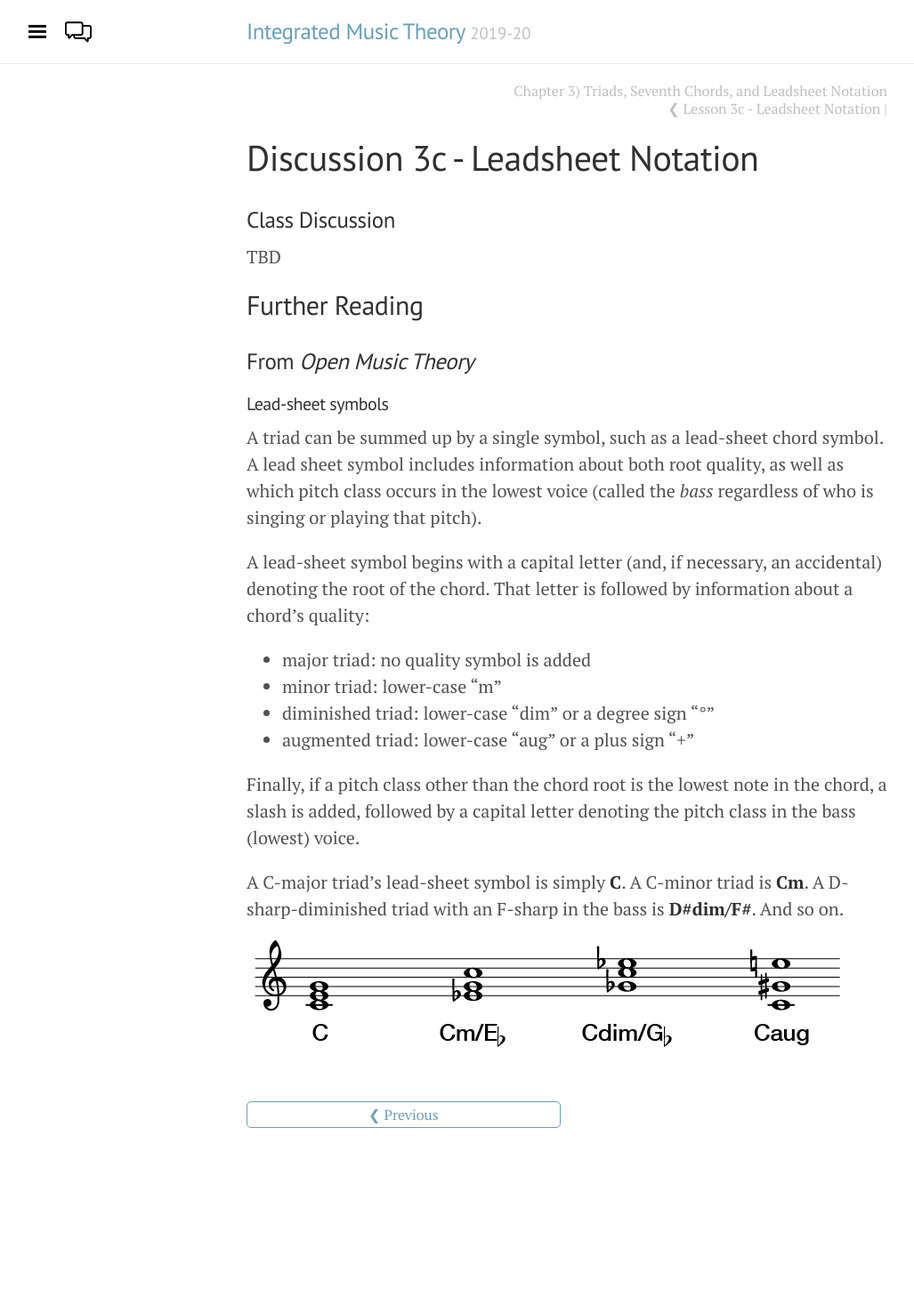
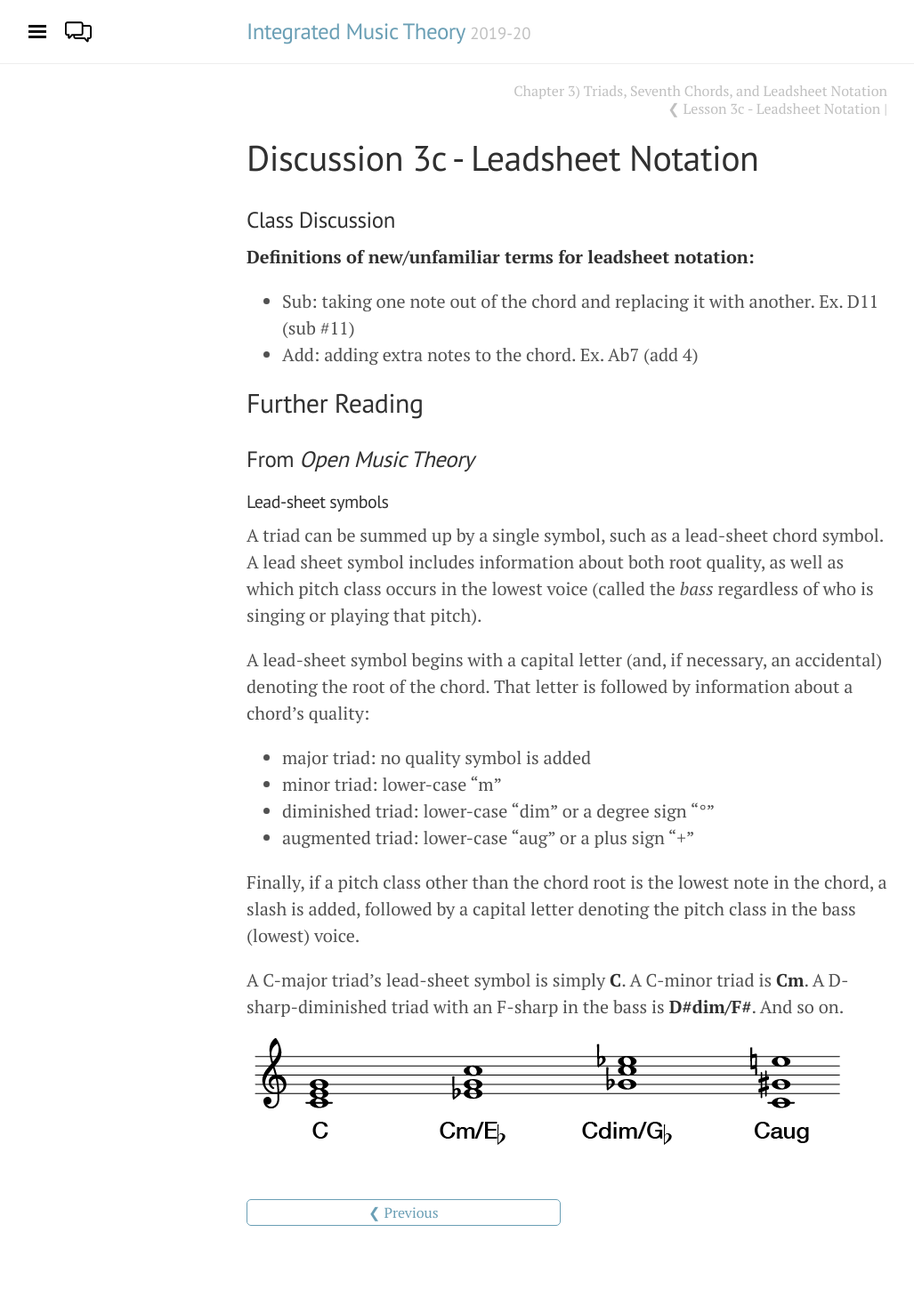
Before and after one commit to intmus/inttheory19-20, a Jekyll site: the page built from _03-triads-7chords-leadsheet/c2-leadsheetnotation.md, in a window 1280 px wide. Shown: the whole page at 89% size, without its empty margins (3-1030 px from the left). Built offline with Jekyll 4.4.1, drawn with Linux system fonts in a browser that asks for light colours; before the commit the page ends 1348 px from its top, so only the background shows below that.

Commit message:
Added class discussion

```diff
--- a/_03-triads-7chords-leadsheet/c2-leadsheetnotation.md
+++ b/_03-triads-7chords-leadsheet/c2-leadsheetnotation.md
@@ -5,7 +5,9 @@ title: Discussion 3c - Leadsheet Notation
 
 ### Class Discussion
 
-TBD
+**Definitions of new/unfamiliar terms for leadsheet notation:**
+- Sub: taking one note out of the chord and replacing it with another. Ex. D11 (sub #11)
+- Add: adding extra notes to the chord. Ex. Ab7 (add 4)
 
 ## Further Reading
 
```
